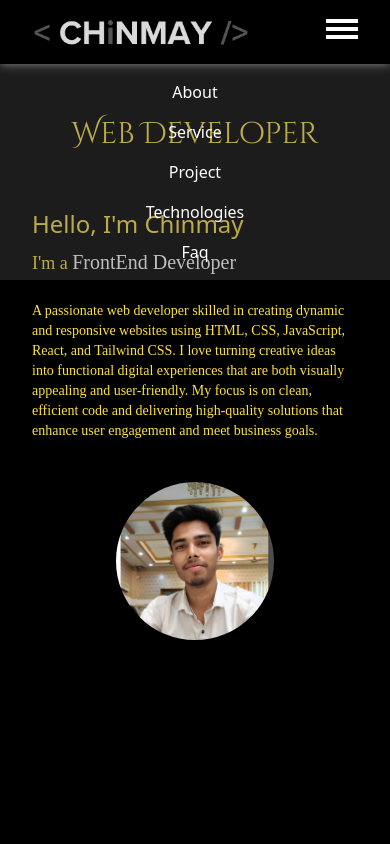
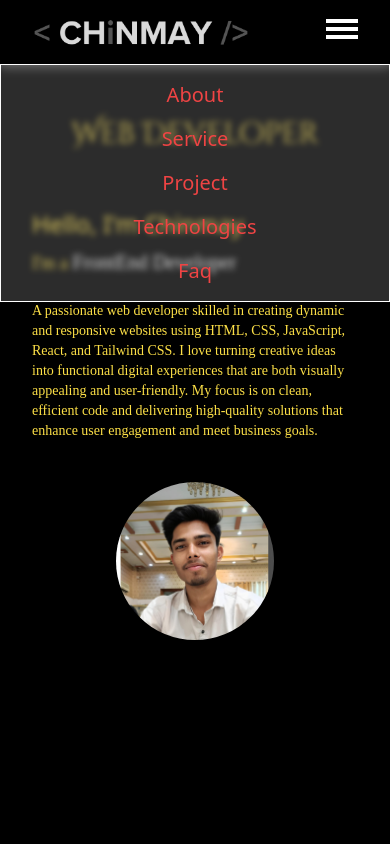
Before and after one commit to iiichinmay/PortfolioWithReact, a React (Create React App) app: page / in a window 390 px wide. Both pictures are taken after a click on the button 342 px from the left and 29 px from the top of the page. Shown: the top 844 px of the page. Built offline with nearby package versions, Linux system fonts and the light colour scheme; a web font is replaced by a local one.

Commit message:
change in mob view

```diff
--- a/src/App.css
+++ b/src/App.css
@@ -8,7 +8,6 @@
 
 .style-services {
   @apply hover:text-blue-600 cursor-not-allowed transform hover:scale-105 transition duration-200 p-2 rounded-full shadow-2xl shadow-black;
-  user-select: none;
 }
 
 .services-img{
@@ -23,8 +22,10 @@
 }
 
 .mob-nav{
-  background-color: rgba(78, 78, 78, 0.363);
+  background-color: rgba(145, 145, 145, 0.3);
+  backdrop-filter: blur(3px);
+  border: 1px solid white;
 }
 .nav-shadow{
-  box-shadow: 0px 0px 10px rgba(255, 255, 255, 0.678);
+  box-shadow: 0px 0px 10px rgba(255, 255, 255, 0.788);
 }
--- a/src/component/navbar/navbar.jsx
+++ b/src/component/navbar/navbar.jsx
@@ -64,7 +64,7 @@ const Navbar = () => {
 
       {/* Mobile Menu */}
       {isMenuOpen && (
-        <ul className="absolute top-full left-0 w-full mob-nav text-white text-center flex flex-col space-y-4 py-4 md:hidden z-40">
+        <ul className="absolute top-full left-0 w-full mob-nav text-red-500 text-center flex flex-col space-y-4 py-4 md:hidden z-40 text-xl">
           {["about", "service", "project", "technologies", "faq"].map(
             (section) => (
               <li
```
